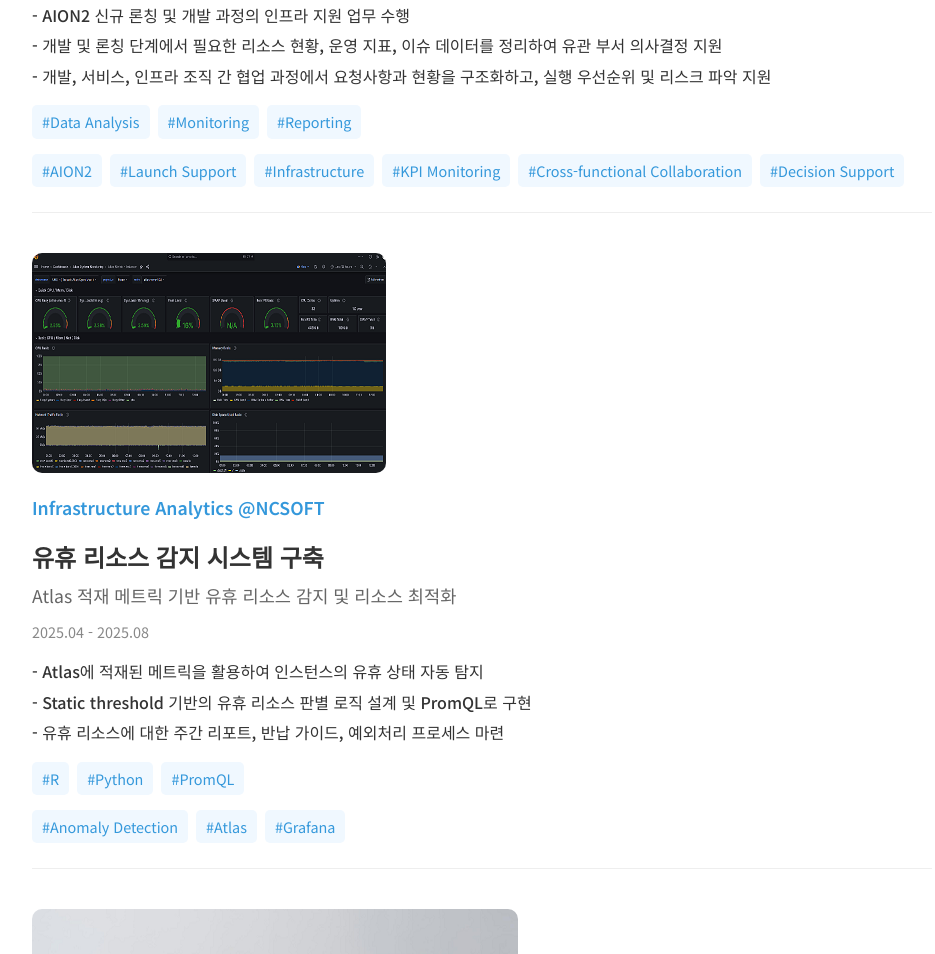
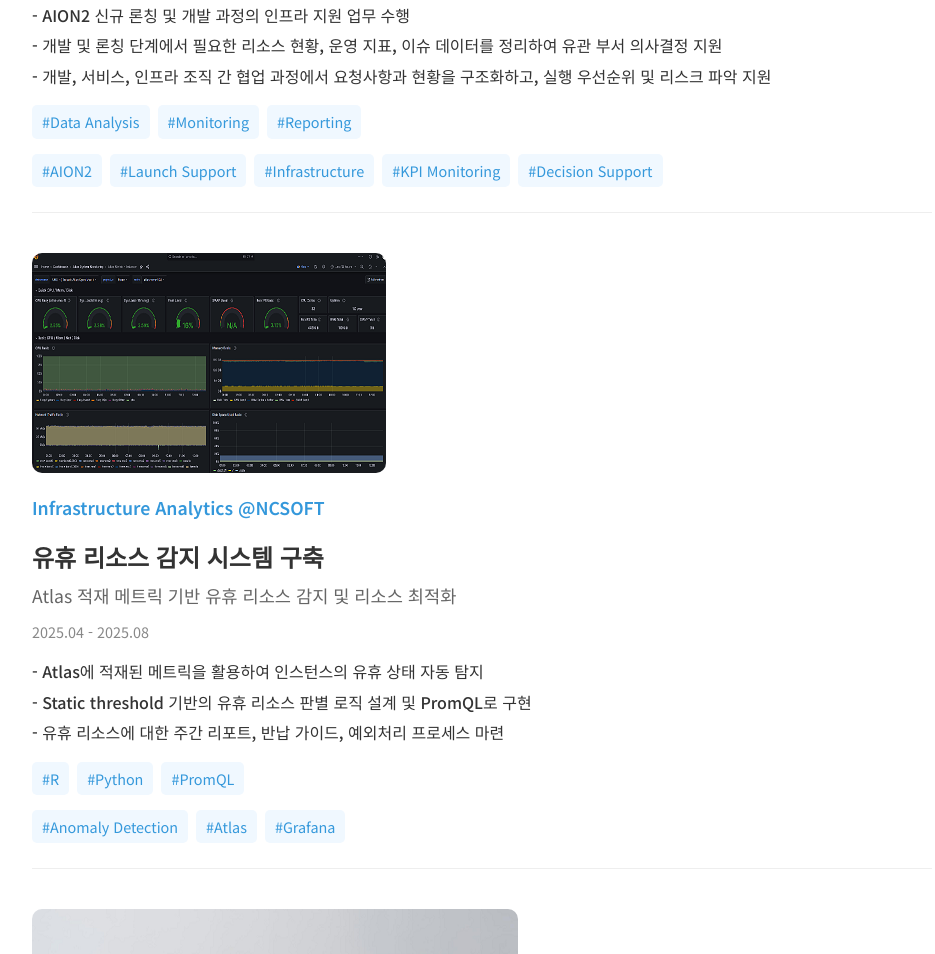
Before and after one commit to Hyunsoolol/hyunsoolol.github.io, a plain HTML site: page project.html in a window 1280 px wide. Shown: the part 790-1744 px from the top of the page, without its empty margins (158-1093 px from the left). Drawn offline with Linux system fonts and the light colour scheme.

Commit message:
Update project.html

```diff
--- a/project.html
+++ b/project.html
@@ -67,7 +67,6 @@
           <div>#Launch Support</div>
           <div>#Infrastructure</div>
           <div>#KPI Monitoring</div>
-          <div>#Cross-functional Collaboration</div>
           <div>#Decision Support</div>
         </span>
       </div>
```
